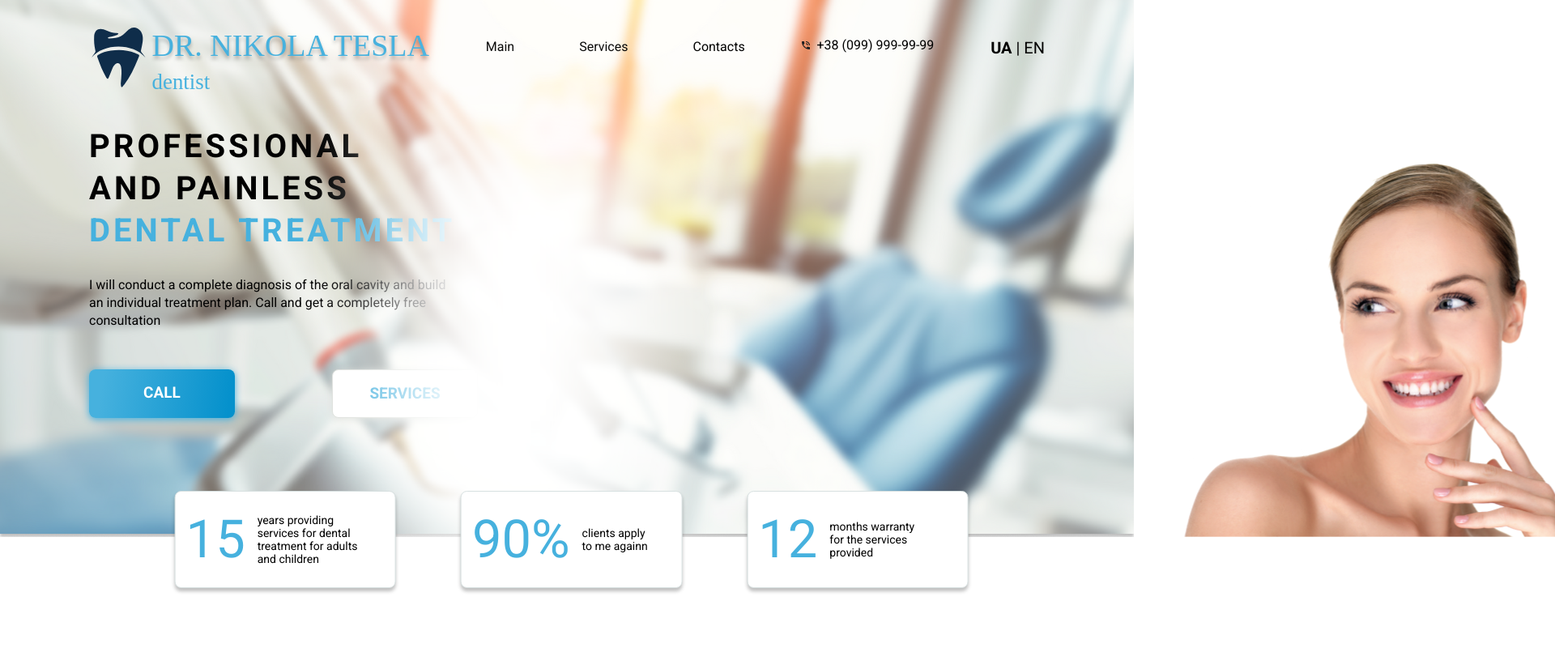
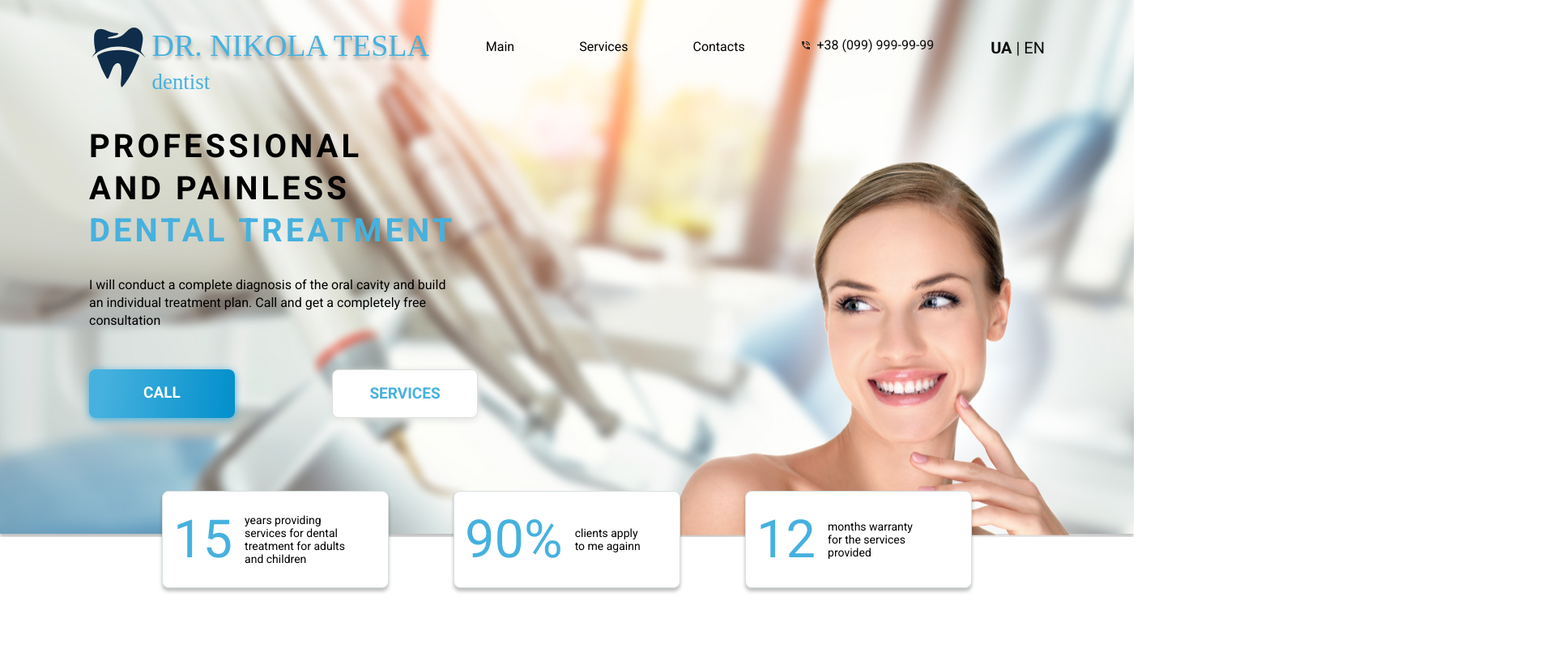
Before and after one commit to NastyaLisa/12_Lesson, a plain HTML site: page index.html in a window 1280 px wide. Shown: the top 800 px of the page at 81% size, 1920 px wide, since content can reach past the window. Drawn offline with Linux system fonts and the light colour scheme; files whose address does not match are found by name.

Commit message:
and lesson

```diff
--- a/css/main.css
+++ b/css/main.css
@@ -95,7 +95,6 @@ ul {
   width: 33.39px;
   height: 34.67px;
   padding-right: 5px;
-  align-self: flex-start;
 }
 
 .logo__text {
@@ -242,14 +241,12 @@ ul {
 .benefit__text {
   font-size: 14px;
   line-height: 16px;
-
 }
 
 /*features*/
 .features {
   max-width: 480px;
   margin: 0 auto;
-
 }
 
 .features__title {
@@ -309,7 +306,6 @@ ul {
   font-size: 12px;
   text-align: left;
   margin: 5px 0 5px 0;
-
 }
 
 /* section class="form__inner"> */
@@ -317,7 +313,7 @@ ul {
   max-width: 400px;
   height: 265px;
   margin: 30px auto 0;
-  background: #ffffff;
+  background: var(--background-color);
   border: 1px solid #d9d9d9;
   box-shadow: 0px 4px 4px rgba(0, 0, 0, 0.25);
   border-radius: 10px;
@@ -476,7 +472,6 @@ input::placeholder {
 .footer__logo__text>span {
   font-weight: 400;
   font-size: 19px;
-
 }
 
 .footer__info__row {
--- a/css/media.css
+++ b/css/media.css
@@ -1,7 +1,6 @@
-@media screen and (min-width: 481px) and (max-width:992px) {
+@media screen and (min-width: 481px) and (max-width: 992px) {
   .container {
     max-width: 992px;
-
   }
 
   /* section class="hero" */
@@ -73,7 +72,6 @@
     height: 50px;
     font-size: 16px;
     padding: 16px;
-
   }
 
   .elipse {
@@ -82,11 +80,10 @@
 
     bottom: calc(100% - 400px);
     right: calc(50% - 318px);
-    /*проверить формулу*/
+
   }
 
   .lady>img {
-
     width: 250px;
     height: 208px;
     bottom: calc(100% - 398px);
@@ -100,7 +97,6 @@
     justify-content: center;
     column-gap: 150px;
     margin-top: 30px;
-
   }
 
   /*features*/
@@ -129,7 +125,6 @@
     width: 600px;
     padding: 20px 0;
     margin-top: 30px;
-
   }
 
   .feature__item {
@@ -150,7 +145,6 @@
     font-size: 30px;
     line-height: 47px;
     font-weight: 400;
-
   }
 
   .feature__text {
@@ -160,12 +154,11 @@
     margin: 5px 10px 0 10px;
   }
 
-  /*
+
   /* section class="form__inner__container"> */
   .form__inner__container {
     max-width: 650px;
     height: 300px;
-
   }
 
   .form__inner {
@@ -184,7 +177,6 @@
 
   .form {
     column-gap: 68px;
-
   }
 
   input {
@@ -207,18 +199,15 @@
     width: 180px;
     height: 57px;
     font-size: 19px;
-
   }
 
   /* <section class="clients"> */
   .clients {
-
     flex-direction: row;
     margin: 30px auto 0;
     flex-wrap: wrap;
     column-gap: 60px;
     justify-content: center;
-
   }
 
   .clients__img {
@@ -259,7 +248,6 @@
   }
 
   .footer__info__row {
-
     margin-top: 0;
   }
 
@@ -270,7 +258,6 @@
   .footer__nav__list {
     font-size: 20px;
   }
-
 
   .lang {
     font-size: 20px;
@@ -335,13 +322,11 @@
     font-size: 13px;
     line-height: 17px;
   }
-
 }
 
 @media screen and (min-width: 993px) {
   .container {
     max-width: 1400px;
-
   }
 
   /* section class="hero" */
@@ -372,7 +357,6 @@
   .logo__text>span {
     font-size: 38px;
     line-height: 53px;
-
   }
 
   .nav__list {
@@ -444,24 +428,21 @@
   .lady {
     margin-top: 0;
     margin-left: 0;
-
+    position: relative;
   }
 
   .elipse {
     width: 310px;
     height: 510.48px;
-    bottom: calc(100% - 663px);
-    /* right: calc(50% - 700px); */
-    transform: translateX(22%);
+    bottom: calc(100% - 145px);
+    right: calc(50% - 603px);
   }
 
   .lady>img {
     width: 572px;
     height: 463px;
-    bottom: calc(100% - 663px);
-    right: 0;
-    /* right: calc(50% - 630px); */
-    transform: translateX(120%);
+    bottom: calc(100% - 145px);
+    right: calc(50% - 630px);
   }
 
   /* section class="benefit__items" */
@@ -470,12 +451,12 @@
     display: flex;
     flex-direction: row;
     column-gap: 80px;
-    width: 980px;
+    max-width: 1400px;
     margin: 0 auto;
     position: absolute;
     z-index: 3;
     bottom: calc(100% - 726px);
-    transform: translateX(22%);
+    transform: translateX(20%);
   }
 
   .benefit {
@@ -529,7 +510,6 @@
     font-weight: 700;
     font-size: 18px;
     line-height: 21px;
-    /* margin: 10px 31px 0 20px; */
     margin: 10px;
   }
 
@@ -537,7 +517,6 @@
     font-size: 40px;
     line-height: 47px;
     font-weight: 400;
-    /* padding-right: 10px; */
   }
 
   .feature__text {
@@ -574,7 +553,6 @@
   /* section class="form__inner__container"> */
   .form__inner__container {
     max-width: 845px;
-
     margin: 87px auto 0;
   }
 
@@ -595,7 +573,6 @@
 
   .form {
     margin: 44px 21px 18px;
-
     column-gap: 68px;
     flex-wrap: nowrap;
   }
@@ -608,13 +585,11 @@
 
   input[type="text"] {
     padding: 16px 0 14px 59px;
-    /* margin: 8px 20px; */
     background-position: 10px 16px;
   }
 
   input[type="phone"] {
     padding: 14px 0 16px 66px;
-
     background-position: 10px 16px;
   }
 
```
